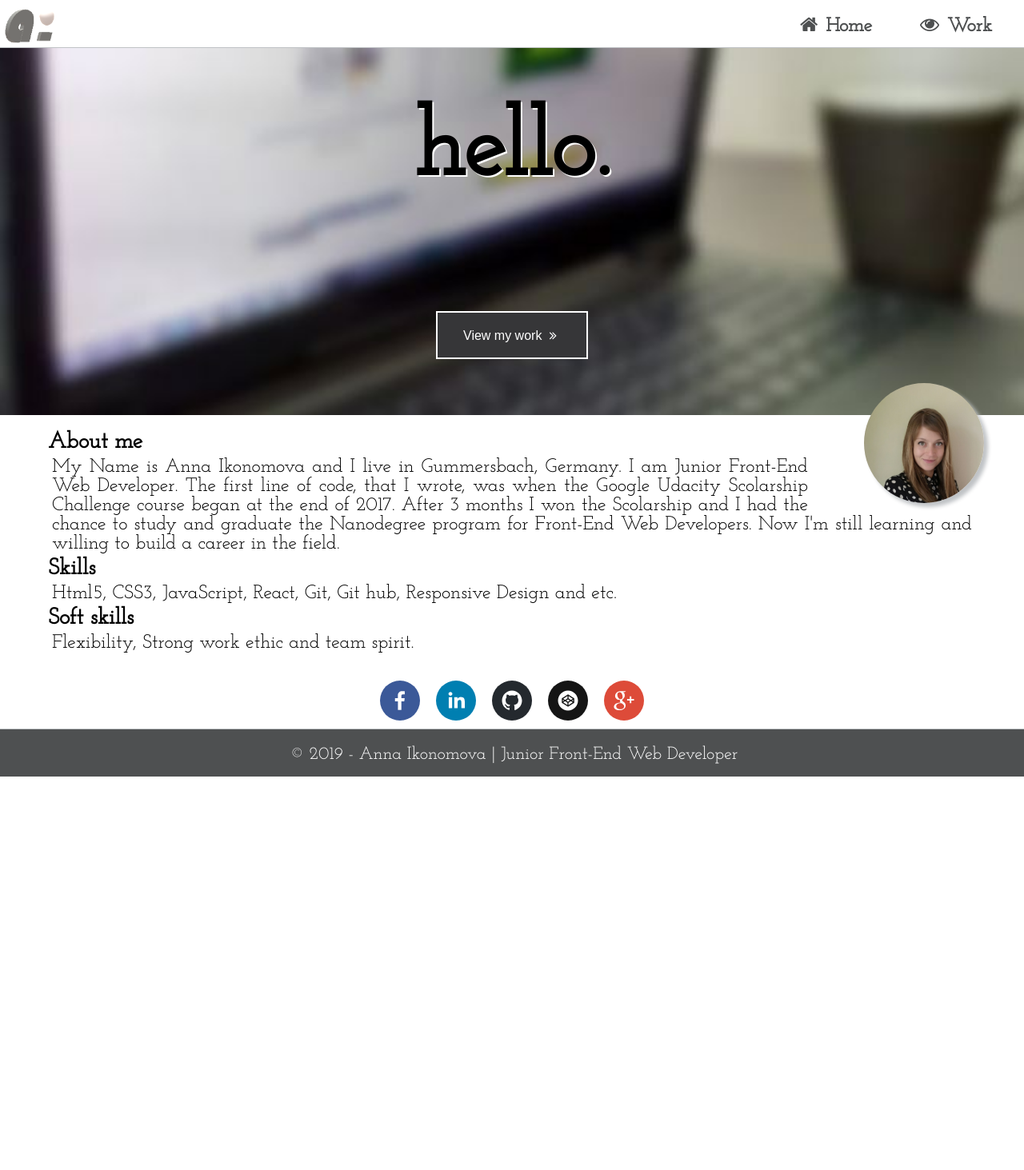
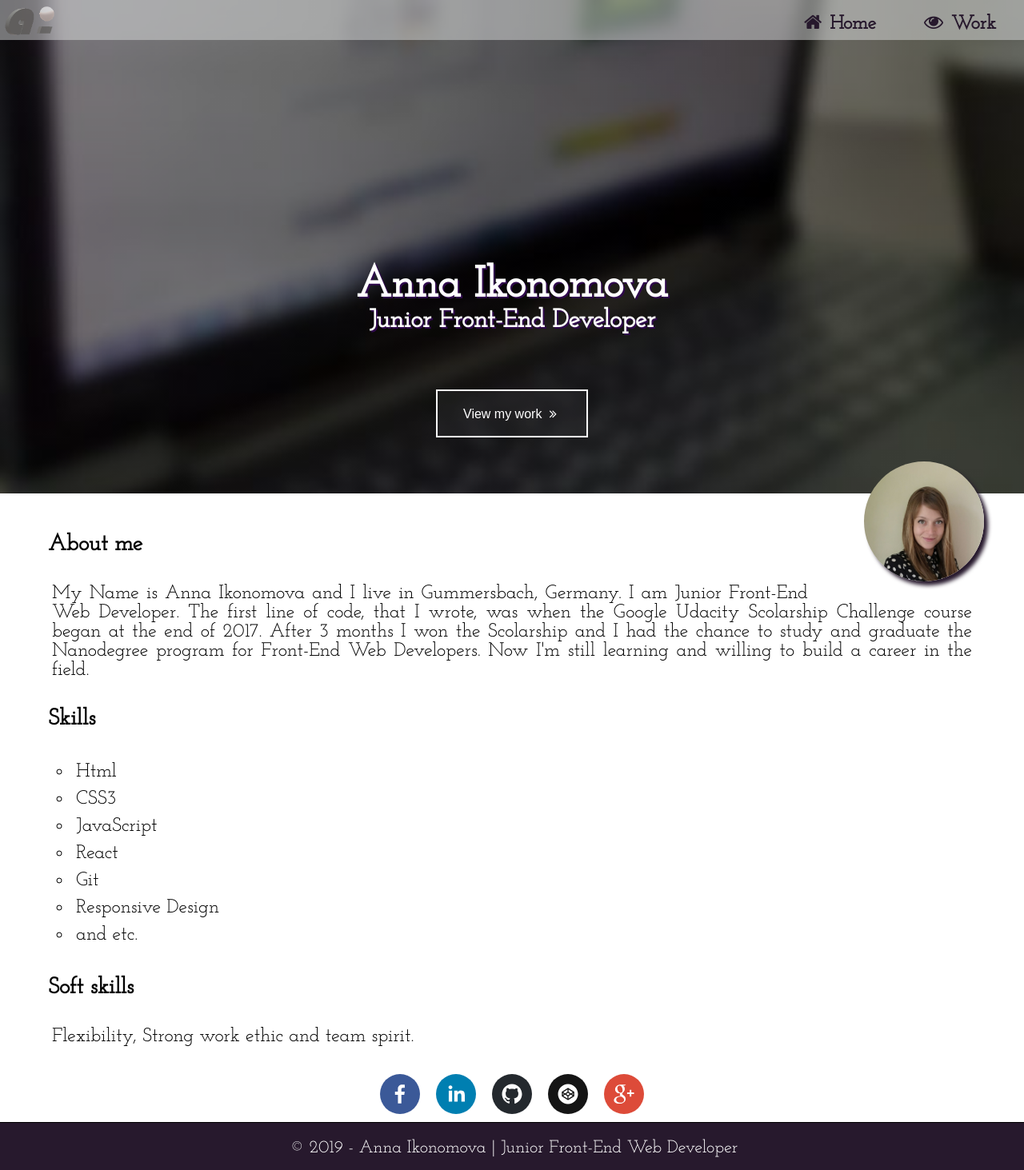
Before and after one commit to anikonomova/Portfolio-Ikonomova, a React (Create React App) app: page / in a window 1280 px wide. Shown: the whole page at 80% size. Before the commit the page ends 971 px from the top, so only its background shows below. Built offline with nearby package versions, Linux system fonts and the light colour scheme.

Commit message:
Add list of skills and style changes

```diff
--- a/src/About.js
+++ b/src/About.js
@@ -9,16 +9,24 @@ class About extends Component {
       <div className='box2'>
       <img className='anna' src={ani1} alt='Anna Ikonomova'></img>
       </div>
-      <div className='box1'><h3>About me</h3>
+      <div className='box1'><h3 className='title2'>About me</h3>
       <p className='about'>My Name is Anna Ikonomova and I live in Gummersbach, Germany. I am Junior Front-End Web Developer.
       The first line of code, that I wrote, was when the Google Udacity Scolarship Challenge
       course began at the end of 2017. After 3 months I won the Scolarship and I had the chance to study and graduate the Nanodegree program
       for Front-End Web Developers.
       Now I'm still learning and willing to build a career in the field.
       </p>
-      <h3>Skills</h3>
-      <p className='about'> Html5, CSS3, JavaScript, React, Git, Git hub, Responsive Design and etc.</p>
-      <h3>Soft skills</h3>
+      <h3 className='title2'>Skills</h3>
+      <ul className='about'>
+      <li className='list-item'>Html</li>
+      <li className='list-item'>CSS3</li>
+      <li className='list-item'>JavaScript</li>
+      <li className='list-item'>React</li>
+      <li className='list-item'>Git</li>
+      <li className='list-item'>Responsive Design</li>
+      <li className='list-item'>and etc.</li>
+      </ul>
+      <h3 className='title2'>Soft skills</h3>
       <p  className='about'>Flexibility, Strong work ethic and team spirit.</p>
       </div>
     </div>
--- a/src/App.css
+++ b/src/App.css
@@ -19,9 +19,10 @@
 
 #menu {
   width: 100%;
-  height: 60px;
-  border-bottom: 1px solid #c0c3c6;
+  height: 50px;
+  background-color: rgb(222, 223, 224, 0.5)
 }
+
 .nav {
   float: right;
   padding-right: 10px;
@@ -31,10 +32,10 @@
 }
 
 .navigation {
-  padding-right: 10px;
+  padding: 5px;
   width: 150px;
-  height: 60px;
-  color: #4e5051;
+  height: 50px;
+  color: #27192d;
   border: none;
   background: none;
   font-size: 24px;
@@ -44,8 +45,12 @@
 }
 
 .navigation:hover {
-  color: #9ea4a8;
+  color: #ffffff;
   }
+
+.navigation:active {
+  text-decoration: underline overline;
+}
 
 .navigation:focus {
   outline: none;
@@ -60,14 +65,14 @@
   float: left;
   padding: 5px;
   width:75px;
-  height: 60px;
+  height: 50px;
 }
 .logo:hover {
-  opacity: 0.8;
+  opacity: 0.6;
 }
 
 .home {
-  background-image: url('./Images/20.jpg');
+  background-image: linear-gradient(rgba(0, 0, 0, 0.5), rgba(0, 0, 0, 0.5)), url('./Images/20.jpg');
   background-size: cover;
 }
 
@@ -80,12 +85,9 @@ width:100%;
 }
 
 .col-1 {
+  padding-top: 280px;
 }
-.col-2 {
-  padding: 70px;
-  z-index: 1;
-  position: relative;
-}
+
 .col-3 {
   display: flex;
   flex-wrap: wrap;
@@ -96,7 +98,7 @@ width:100%;
 /*--------------button view work---------*/
 
 .myWork {
-  background-color: #363638;
+  background-color: rgb(54, 54, 56,0.3);
   text-decoration: none;
   border: none;
   color: white;
@@ -106,7 +108,7 @@ width:100%;
   font-size: 16px;
   font-weight: lighter;
   cursor: pointer;
-  margin: 0px;
+  margin: 70px;
   border: 2px solid white;
 }
 
@@ -130,23 +132,30 @@ a:focus {
 /*--------------hello text--------*/
 
 .header {
-  font-size: calc(70px + 6vmin);
-  padding: 70px;
+  font-size: calc(22px + 4vmin);
   margin: 0;
   font-family: "Josefin Slab", serif;
-  color: black;
-  text-shadow: 2px 2px #ffffff;
+  color: white;
+  text-shadow: 2px 2px #2f094c;
+}
+
+.subheader {
+  font-size: calc(16px + 2vmin);
+  margin: 0;
+  font-family: "Josefin Slab", serif;
+  color: white;
+  text-shadow: 2px 2px #2f094c;
 }
 /*--------------footer---------*/
 
 #footer {
   width: 100%;
   height: 60px;
-  border-top: 1px solid #c0c3c6;
-  background-color: #4e5051;
+  border-top: 1px solid black;
+  background-color: #27192d;
 }
 
-#heading {
+#footer-text {
   font-size: 22px;
   padding: 15px 10px 5px 20px;
   line-height: 1.5;
@@ -158,17 +167,11 @@ a:focus {
   color: #ffff;
 }
 
-/*.App-logo {
-  margin-top: 20px;
-  padding: 5px;
-  height: 60px;
-  width: 75px;
-  float: left;
-}*/
+/*--------------About Me---------*/
 
-/*--------------About Me---------*/
 .aboutMe {
   display: table;
+  color: black;
 }
 
 .about {
@@ -195,8 +198,21 @@ a:focus {
 .anna {
   border-radius: 50%;
   width: 150px;
-  box-shadow: 5px 5px 5px #c0c3c6;
+  box-shadow: 5px 5px 5px #27192d;
   margin: 10px;
+}
+
+.title2 {
+  padding: 30px 30px 30px 0px;
+}
+
+.list {
+  padding: 5px;
+}
+.list-item {
+  padding: 5px;
+  list-style-type: circle;
+  margin-left: 25px;
 }
 /*--------------My Work---------*/
 
@@ -214,6 +230,8 @@ a:focus {
 }
 .featuredWork {
   font-size: calc(22px + 3vmin);
+  color: black;
+  padding: 20px;
 }
 
 .box {
@@ -231,7 +249,8 @@ a:focus {
 .projectNames {
   color: black;
   text-align: center;
-  font-size: calc(12px + 2vmin);
+  font-size: calc(14px + 2vmin);
+  padding: 15px;
 }
 
 .projectNames:hover {
@@ -293,13 +312,17 @@ a {
 @media screen and (max-width: 570px) {
 
   .home {
-    background-image: url('./Images/2322.jpg');
+    background-image: linear-gradient(rgba(0, 0, 0, 0.5), rgba(0, 0, 0, 0.5)), url('./Images/2322.jpg');
   }
-.header {
-  padding: 30px;
+
+  .header {
+  padding: 50px 10px 5px 10px;
+  font-size: 38px;
 }
-.col-2 {
-  padding: 20px 20px 40px 20px;
+
+.myWork {
+  padding: 15px 22px;
+  margin: 50px;
 }
   .anna {
     display: block;
@@ -316,7 +339,7 @@ a {
     width: 65px;
     height: 48px;
   }
-  #heading {
+  #footer-text {
     font-size: 16px;
     padding: 10px 10px 5px 10px;
     line-height: 1;
@@ -333,6 +356,15 @@ a {
 
     .projects {
       width: 250px;
+    }
+
+    .col-1 {
+      padding-top: 150px;
+    }
+
+    .subheader {
+      font-size: 20px;
+      padding: 10px;
     }
 }
 
--- a/src/App.js
+++ b/src/App.js
@@ -31,7 +31,6 @@ showError = () => {
     return (
       <HashRouter basename="/">
       <div className="App">
-      <Navigation />
 
       <main className= 'info'>
       <Route exact path="/" render={() => (
--- a/src/Footer.js
+++ b/src/Footer.js
@@ -1,12 +1,13 @@
 import React, { Component } from 'react';
 import './App.css';
+import { Link } from 'react-router-dom';
 
 
 class Footer extends Component {
   render() {
     return (
     <footer id="footer" tabIndex="0">
-      <a href="/" aria-label="Home-page" tabIndex="0"><div id='heading' className='col-6'><span className='name'>© 2019 - Anna Ikonomova | Junior Front-End Web Developer</span></div></a>
+      <Link to="/" aria-label="Home-page" tabIndex="0"><div id='footer-text' className='col-6'><span className='name'>© 2019 - Anna Ikonomova | Junior Front-End Web Developer</span></div></Link>
      </footer>
 
     );
--- a/src/Home.js
+++ b/src/Home.js
@@ -3,30 +3,29 @@ import './App.css';
 import { Link } from 'react-router-dom';
 import About from './About';
 import Contact from './Contact';
+import Navigation from './Navigation';
 
 
 
 class Home extends Component {
   render() {
     return (
-      <div className="info">
-      <div className='home'>
-      <div className='col-1'><h1 className='header'>hello.</h1></div>
-      <div className='col-2'>
+      <main className="info">
+      <header className='home'>
+      <Navigation />
+      <div className='col-1'><h1 className='header'>Anna Ikonomova</h1><h2 className="subheader">Junior Front-End Developer</h2></div>
 <Link to="/my-work"><button className='myWork'>
 <span>View my work <i className="fa fa-angle-double-right"></i></span>
 </button>
 </Link>
-
-</div>
-</div>
+</header>
 <div className='col-3'>
 <About />
 <div className='col-4'>
 <Contact />
 </div>
 </div>
-      </div>
+      </main>
 
 
     );
--- a/src/MyWork.js
+++ b/src/MyWork.js
@@ -7,13 +7,16 @@ import pam from './Images/pam.jpg';
 import snail from './Images/snail.jpg';
 import myReads from './Images/myReads.jpg';
 import Contact from './Contact';
+import Navigation from './Navigation';
+
 
 
 
 class MyWork extends Component {
   render() {
     return (
-      <div className="info">
+      <main className="info">
+      <Navigation />
       <div className='container2'>
       <div className='work'>
       <h1 className='featuredWork'>Featured work</h1>
@@ -52,7 +55,7 @@ class MyWork extends Component {
       <div className='col-4'>
           <Contact />
             </div>
-</div>
+</main>
   );
   }
 }
--- a/src/Navigation.js
+++ b/src/Navigation.js
@@ -9,7 +9,7 @@ class Navigation extends Component {
   render() {
     return (
     <div id= 'menu'>
-    <a href="/" aria-label="Home-page" tabIndex="0"><img src={logo} className="logo" alt="logo" /></a>
+    <Link to="/" aria-label="Home-page" tabIndex="0"><img src={logo} className="logo" alt="logo" /></Link>
     <div className='nav'>
     <Link to="/"><button className='navigation'><i className="fa fa-home w3-xxlarge"></i><span>Home</span></button></Link>
     <Link to="/my-work"><button className='navigation'><i className="fa fa-eye w3-xxlarge"></i><span>Work</span></button></Link>
```
